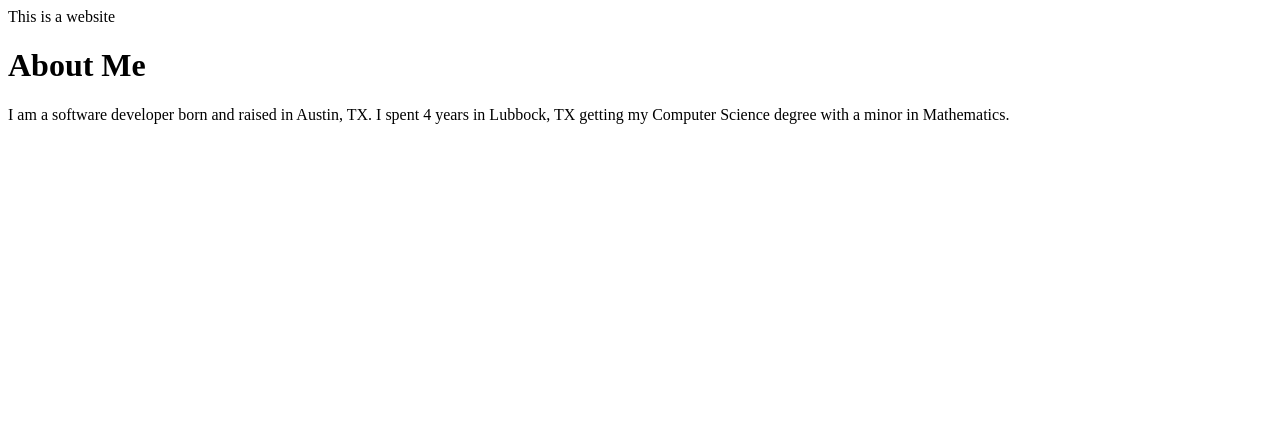
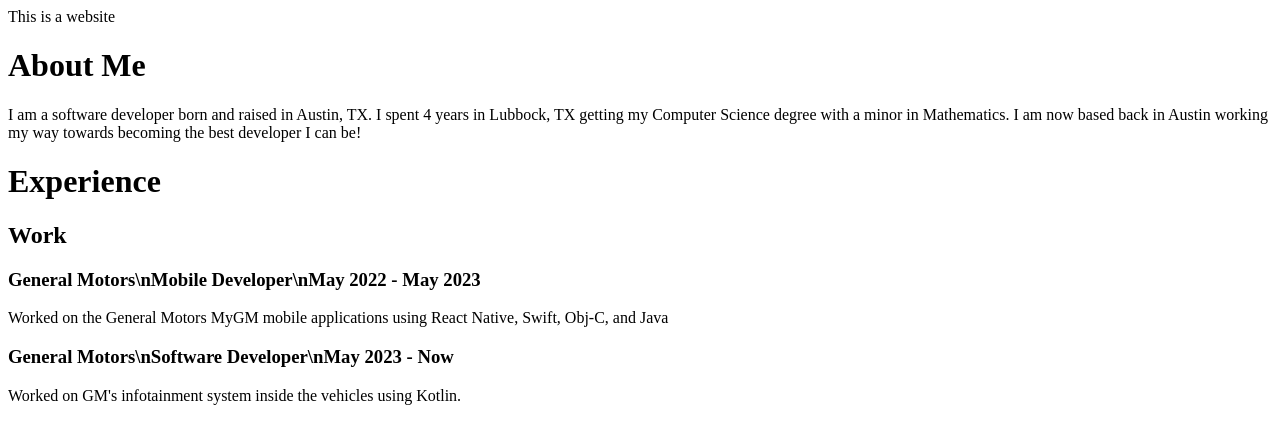
Before and after one commit to bradenross/bradenross.github.io, a plain HTML site: page index.html in a window 1280 px wide. Drawn offline with Linux system fonts and the light colour scheme.

Commit message:
Work experience test

```diff
--- a/index.html
+++ b/index.html
@@ -11,7 +11,28 @@
 
         <body>
             I am a software developer born and raised in Austin, TX. I spent 4 years in Lubbock, TX getting my Computer
-            Science degree with a minor in Mathematics.
+            Science degree with a minor in Mathematics. I am now based back in Austin working my way towards becoming
+            the best developer I can be!
         </body>
     </div>
+    <div>
+        <h1>
+            Experience
+        </h1>
+        <h2>
+            Work
+        </h2>
+        <h3>
+            General Motors\nMobile Developer\nMay 2022 - May 2023
+        </h3>
+        <p1>
+            Worked on the General Motors MyGM mobile applications using React Native, Swift, Obj-C, and Java
+        </p1>
+        <h3>
+            General Motors\nSoftware Developer\nMay 2023 - Now
+        </h3>
+        <p1>
+            Worked on GM's infotainment system inside the vehicles using Kotlin.
+        </p1>
+    </div>
 </body>
```
